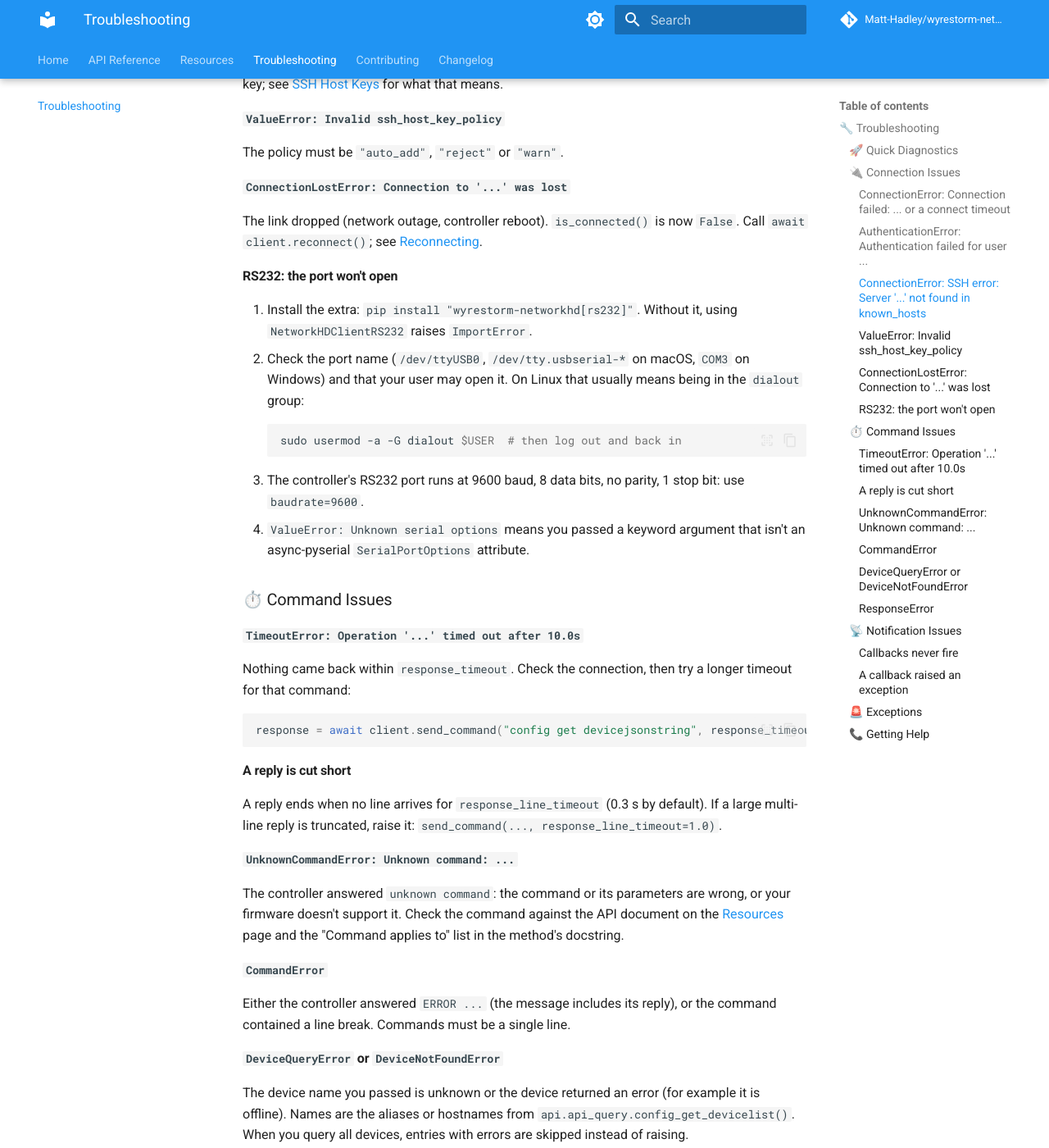
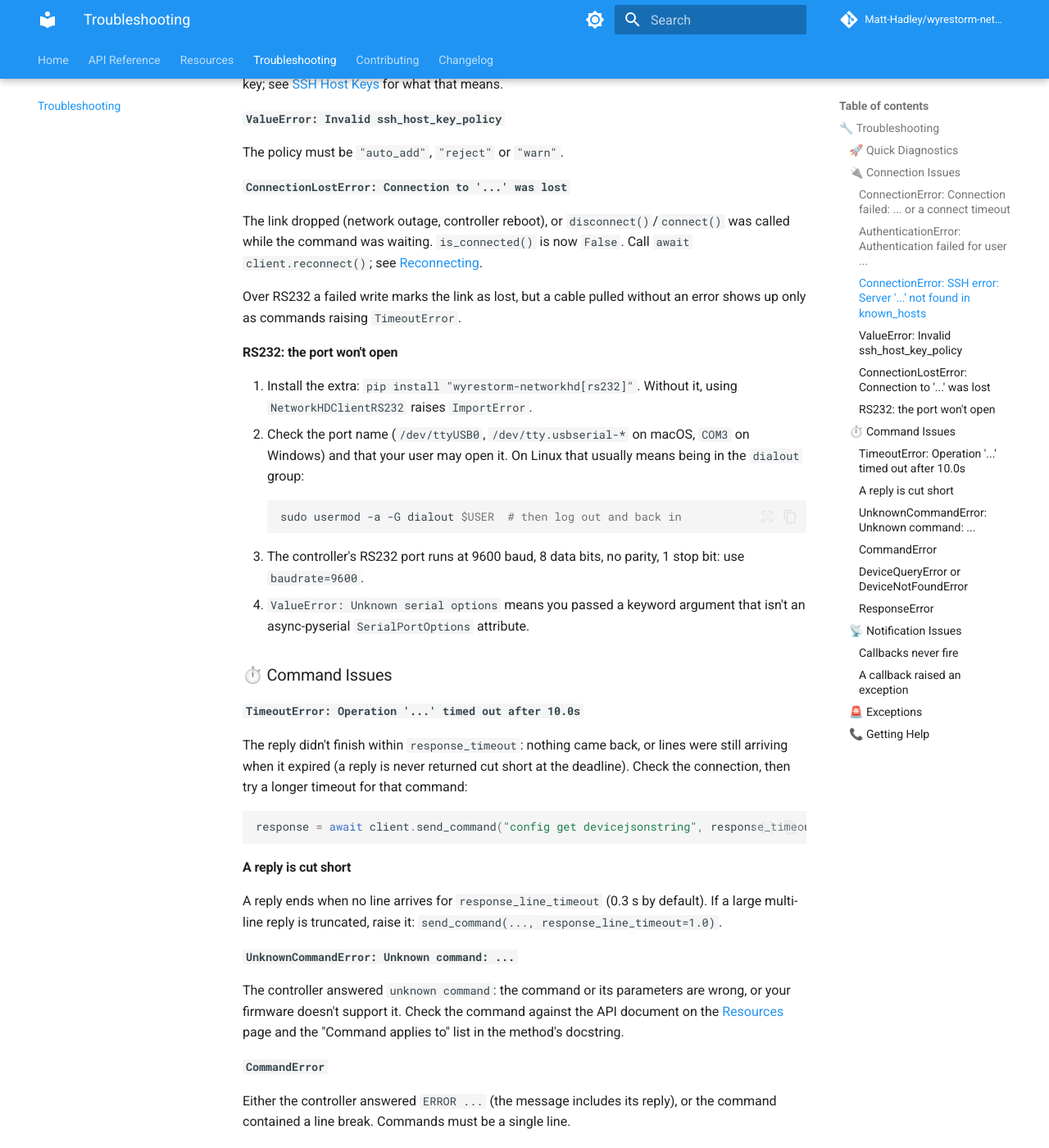
Before and after one commit to Matt-Hadley/wyrestorm-networkhd-py, an MkDocs documentation site: the page built from docs/troubleshooting.md, in a window 1280 px wide and 1400 px high, scrolled down 1237 px. Shown: the whole window at 82% size. Built offline with MkDocs 1.6.1 and Material for MkDocs 9.7.7, drawn with Linux system fonts in a browser that asks for light colours; comment, search, counter and statistics services are not loaded; some of the changed text lies outside the part shown.

Commit message:
docs: correct NHDAPI registration and document 3.0.1 behaviour changes
CLAUDE.md and the add-command skill said NHDAPI discovers command classes itself; they are listed
explicitly. Troubleshooting now covers TimeoutError for replies still arriving at the deadline,
ConnectionLostError on disconnect()/connect() mid-command, and RS-232 link-loss detection.

Co-Authored-By: Claude Opus 5.5 <noreply@anthropic.com>

````diff
--- a/docs/troubleshooting.md
+++ b/docs/troubleshooting.md
@@ -56,8 +56,11 @@ The policy must be `"auto_add"`, `"reject"` or `"warn"`.
 
 ### `ConnectionLostError: Connection to '...' was lost`
 
-The link dropped (network outage, controller reboot). `is_connected()` is now `False`. Call `await client.reconnect()`;
-see [Reconnecting](index.md#reconnecting).
+The link dropped (network outage, controller reboot), or `disconnect()`/`connect()` was called while the command
+was waiting. `is_connected()` is now `False`. Call `await client.reconnect()`; see [Reconnecting](index.md#reconnecting).
+
+Over RS232 a failed write marks the link as lost, but a cable pulled without an error shows up only as commands raising
+`TimeoutError`.
 
 ### RS232: the port won't open
 
@@ -76,7 +79,8 @@ see [Reconnecting](index.md#reconnecting).
 
 ### `TimeoutError: Operation '...' timed out after 10.0s`
 
-Nothing came back within `response_timeout`. Check the connection, then try a longer timeout for that command:
+The reply didn't finish within `response_timeout`: nothing came back, or lines were still arriving when it expired (a
+reply is never returned cut short at the deadline). Check the connection, then try a longer timeout for that command:
 
 ```python
 response = await client.send_command("config get devicejsonstring", response_timeout=20.0)
@@ -134,7 +138,7 @@ Everything below is importable from `wyrestorm_networkhd` and subclasses `Networ
 | `ConnectionLostError` | `ConnectionError`          | A command is sent, or was waiting, after the link dropped        |
 | `ReconnectionError`   | `ConnectionError`          | Every `reconnect()` attempt failed (`attempts`, `last_error`)    |
 | `AuthenticationError` |                            | The controller rejected the SSH credentials                      |
-| `TimeoutError`        | `builtins.TimeoutError`    | No reply within `response_timeout`                               |
+| `TimeoutError`        | `builtins.TimeoutError`    | The reply didn't finish within `response_timeout`                |
 | `CommandError`        |                            | The controller answered `ERROR`, or the command contained CR/LF  |
 | `UnknownCommandError` | `CommandError`             | The controller answered `unknown command`                        |
 | `ResponseError`       | `ValueError`               | A reply couldn't be parsed or wasn't the expected acknowledgment |
````
Also changed, not shown: .claude/skills/add-command/SKILL.md (+7 -6 lines), CLAUDE.md (+2 -1 lines).
